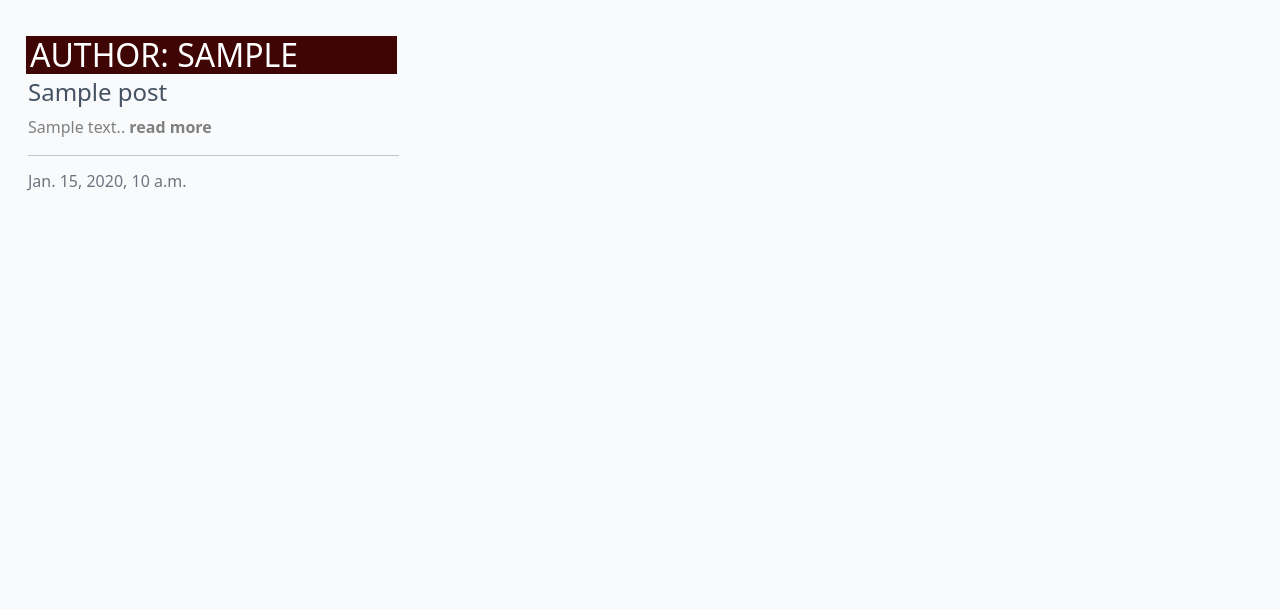
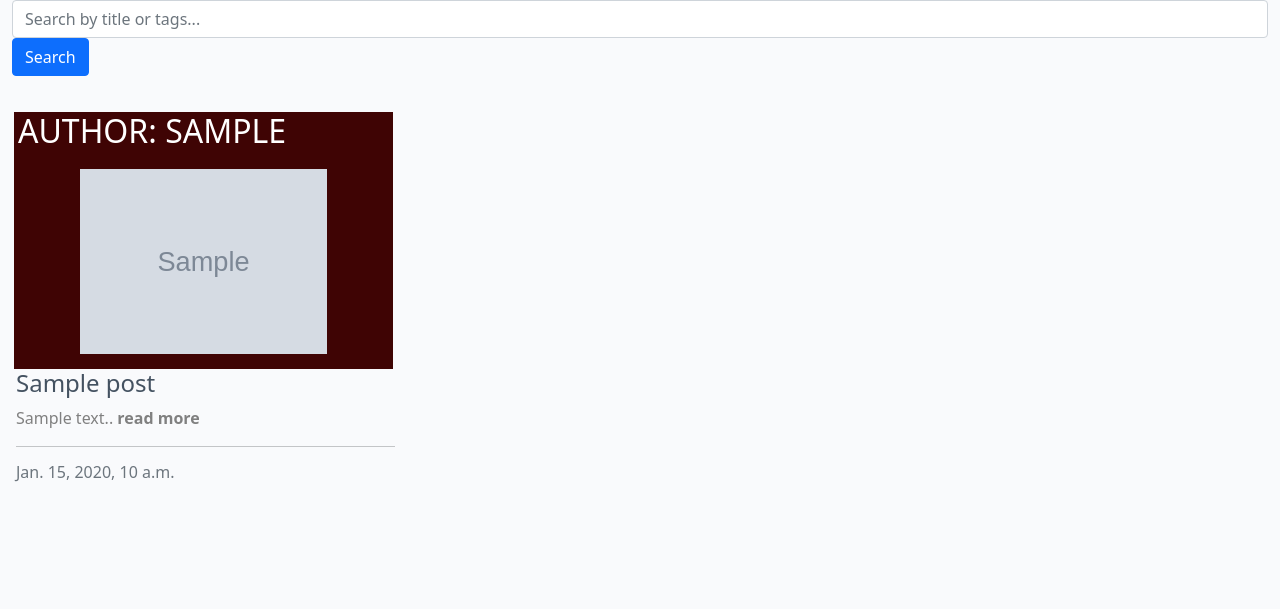
Before and after one commit to arir2001/projectfour, a Django app: page /blog/ in a window 1280 px wide. Shown: the part 67-676 px from the top of the page. Run offline with Django 4.2, Linux system fonts and the light colour scheme; tables that the repository leaves empty hold one stand-in row (values such as "Sample post"); grey boxes marked "Sample" are stand-in pictures; some libraries are stand-ins or nearby versions; some web fonts are replaced.

Commit message:
search functionality added -- still requires styling.

```diff
--- a/blog/apps.py
+++ b/blog/apps.py
@@ -1,5 +1,4 @@
 from django.apps import AppConfig
-
 
 class BlogConfig(AppConfig):
     default_auto_field = 'django.db.models.BigAutoField'
--- a/blog/models.py
+++ b/blog/models.py
@@ -1,5 +1,6 @@
 from django.db import models
 from django.contrib.auth.models import User
+from taggit.managers import TaggableManager
 
 # Post and comment models adapted from CodeInstitute Django Blog
 
@@ -17,6 +18,9 @@ class Post(models.Model):
     created_on = models.DateTimeField(auto_now_add=True)
     updated_on = models.DateTimeField(auto_now=True)
     status = models.IntegerField(choices=STATUS, default=0)
+    tags = TaggableManager()
+
+    mastimage = models.ImageField(upload_to='media/masthead_images/', blank=True, null=True, default='static/images/whiteboard.png')
 
     viewcount = models.PositiveIntegerField(default=0)  # View Count Field
 
--- a/blog/templates/blog/post_list.html
+++ b/blog/templates/blog/post_list.html
@@ -1,11 +1,24 @@
 {% extends "base.html" %}
 {% load static %}
 {% block content %}
+{% load crispy_forms_tags %}
 
-<!-- index.html content starts here -->
+<!-- index.html content starts here         <form method="get">
+            <div class="input-group rounded p-2 m-2">
+                <input type="search" class="form-control rounded" placeholder="Search" aria-label="Search" aria-describedby="search-addon" />
+                <span class="input-group-text border-0" id="search-addon">{{ search_form | crispy }}
+                    <button id="submitButton" type="submit" class="btn btn-signup btn-lg"><i class="fas fa-search"></i></button>
+                </span>
+            </div>
+        </form>-->
 <div class="container-fluid">
-    <div class="row">
+    <form method="POST" action="{% url 'search-posts' %}">
+        {% csrf_token %}
+        <input type="text" name="searched" value="{{ search_term }}" placeholder="Search by title or tags..." class="form-control">
+        <button type="submit" class="btn btn-primary">Search</button>
+    </form>
 
+    </div>
         <!-- Blog Entries Column -->
         <div class="col-12 mt-3 left">
             <div class="row">
@@ -16,16 +29,21 @@
                             <div class="image-container">
                                 <div class="image-flash">
                                     <h2 class="author">Author: {{ post.author }}</h2>
+                                    <div class=" fill img-fluid">
+                                        {% if post.mastimage %}
+                                        <img class='blogpostlist_image' src="{{ post.mastimage.url }}" alt="Mast Image">
+                                        {% else %}
+                                        <img class='blogpostlist_image' src="{% static 'images/whiteboard.png' %}" ." alt="Mast Image">
+                                        {% endif %}
+                                    </div>
                                 </div>
                             </div>
                             <a href="{% url 'blogpost' post.slug %}" class="post-link">
                                 <h4 class="card-title">{{ post.title }}</h4>
                                 <p class="card-text"> {{ post.excerpt |truncatewords:20|slice:":-1" }}.. <strong>read more</strong> </p>
                             </a>
-
                             <hr />
                             <p class="card-text text-muted h6">{{ post.created_on}}</p>
-
                         </div>
                     </div>
                 </div>
--- a/blog/urls.py
+++ b/blog/urls.py
@@ -4,4 +4,5 @@ from django.urls import path
 urlpatterns = [
     path('blog/', views.PostList.as_view(), name='blog'),
     path('<slug:slug>/', views.post_detail, name='blogpost'),
+    path('search_posts', views.search_posts, name='search-posts'),
 ]
--- a/blog/views.py
+++ b/blog/views.py
@@ -3,30 +3,35 @@ from django.views import generic
 from django.contrib import messages
 from .models import Post
 from .forms import CommentForm
+from django.db.models import Q
 
 # Create your views here.
 # Post and comment models adapted from CodeInstitute Django Blog
 class PostList(generic.ListView):
     queryset = Post.objects.filter(status=1)
-    template_name = "blog/index.html"
     paginate_by = 6
 
+def search_posts(request):
+    queryset = Post.objects.filter(status=1)
+    if request.method == "POST":
+        searched = request.POST.get('searched', '')
+        titles = queryset.filter(title__icontains=searched)
+        return render(
+            request,
+            "blog/search_posts.html",
+            {'searched': searched,
+            'titles': titles,
+            })
+    else:
+        return render(request, "blog/search_posts.html", {})
+
+
+
 def post_detail(request, slug):
-    """
-    Display an individual :model:`blog.Post`.
-
-    **Context**
-
-    ``post``
-        An instance of :model:`blog.Post`.
-
-    **Template:**
-
-    :template:`blog/post_detail.html`
-    """
 
     queryset = Post.objects.filter(status=1)
     post = get_object_or_404(queryset, slug=slug)
+    masthead_image = post.mastimage
     comments = post.comments.all().order_by("-created_on")
     comment_count = post.comments.filter(approved=True).count()
 
@@ -60,5 +65,6 @@ def post_detail(request, slug):
             "comments": comments,
             "comment_count": comment_count,
             "comment_form": comment_form,
+            "mastimage": masthead_image,
         },
     )
--- a/coaching/settings.py
+++ b/coaching/settings.py
@@ -29,6 +29,11 @@ SECRET_KEY = os.environ.get("SECRET_KEY")
 # Quick-start development settings - unsuitable for production
 # See https://docs.djangoproject.com/en/4.2/howto/deployment/checklist/
 
+
+# Define the MEDIA_URL and MEDIA_ROOT
+MEDIA_URL = '/media/'  # URL to access media files
+MEDIA_ROOT = os.path.join(BASE_DIR, '')  # directory where media files will be stored from blog posts
+
 # SECURITY WARNING: keep the secret key used in production secret!
 SECRET_KEY = 'django-insecure-d*@)=umdr^krouu&xai(-)#(9^ywuvv2xs+#*9jgme*_8xk=y)'
 
@@ -50,6 +55,7 @@ INSTALLED_APPS = [
     'django.contrib.sessions',
     'django.contrib.messages',
     'django.contrib.staticfiles',
+    'taggit',
     'home',
     'blog',
     'crispy_forms',
--- a/coaching/urls.py
+++ b/coaching/urls.py
@@ -18,6 +18,8 @@ from django.contrib import admin
 from django.urls import path, include
 from blog.views import PostList
 from django.contrib import admin
+from django.conf import settings
+from django.conf.urls.static import static
 
 urlpatterns = [
     path('admin/', admin.site.urls),
@@ -25,3 +27,8 @@ urlpatterns = [
     path('', include('home.urls')),  # Map the home view to the root URL
     path('', include("blog.urls"), name='blog'),
 ]
+
+
+# Add this to serve media files during development
+if settings.DEBUG:
+    urlpatterns += static(settings.MEDIA_URL, document_root=settings.MEDIA_ROOT)
--- a/static/css/style.css
+++ b/static/css/style.css
@@ -259,6 +259,11 @@ p a{
     color: grey;
 }
 
+.blogpostlist_image{
+    height: 200px;
+    width: auto;
+}
+
 .image-container {
     position: relative;
 }
@@ -269,6 +274,19 @@ p a{
     min-width: 30%;
     left: -2px;
     background-color: #3F0404;
+}
+
+.fill {
+    display: flex;
+    justify-content: center;
+    align-items: center;
+    overflow: hidden
+}
+.fill img {
+    flex-shrink: 0;
+    min-height: 100%;
+    margin: 2%;
+    padding: 2%;
 }
 
 .scale {
@@ -283,17 +301,12 @@ p a{
 }
 
 .masthead {
-    margin-top: 10px;
-    overflow: hidden;
-    position: relative;
-    display: inline-block;
-    height: 33vh;
-    width: 100%;
+    height: 25vh;
 }
 
 .masthead-text {
-    background-color: #445261;
-    color: white;
+    background-color: #FFF9EC;
+    color: #212529;
     position: relative;
 }
 
@@ -302,7 +315,7 @@ p a{
     overflow: hidden;
 }
 
-.masthead-image:after {
+/*.masthead-image:after {
     content: "";
     position: absolute;
     top: 0;
@@ -314,7 +327,7 @@ p a{
     -moz-transform: skew(15deg);
     transform: skew(15deg);
     z-index: 100;
-}
+}*/
 
 .post-link {
     text-decoration: none;
@@ -327,8 +340,7 @@ p a{
 }
 
 .post-title {
-    margin-top: 10%;
-    margin-left: 5%;
+    padding: 5%;
 }
 
 .post-subtitle {
@@ -393,7 +405,6 @@ p a{
 .commentdiv{
     overflow-y: auto;
     height: 30vh;
-    width: 90vw;
     border: solid grey;
 }
 /* divs in blog would overlap on navbar -- this fixes it. */
```
Also changed, not shown: blog/admin.py (+14 -1 lines), blog/templates/blog/blogpost.html (+43 -16 lines), blog/templates/blog/search_posts.html (added, +17 -0 lines), README.md, blog/forms.py (line endings or trailing spaces), blog/migrations/0004_post_tags.py (added), blog/migrations/0005_post_mastimage.py (added), blog/migrations/0006_alter_post_mastimage.py (added), home/migrations/0009_alter_testimonial_testimonial.py (added), media/masthead_images/Screenshot_2024-07-30_at_17.33.23.png (added).
